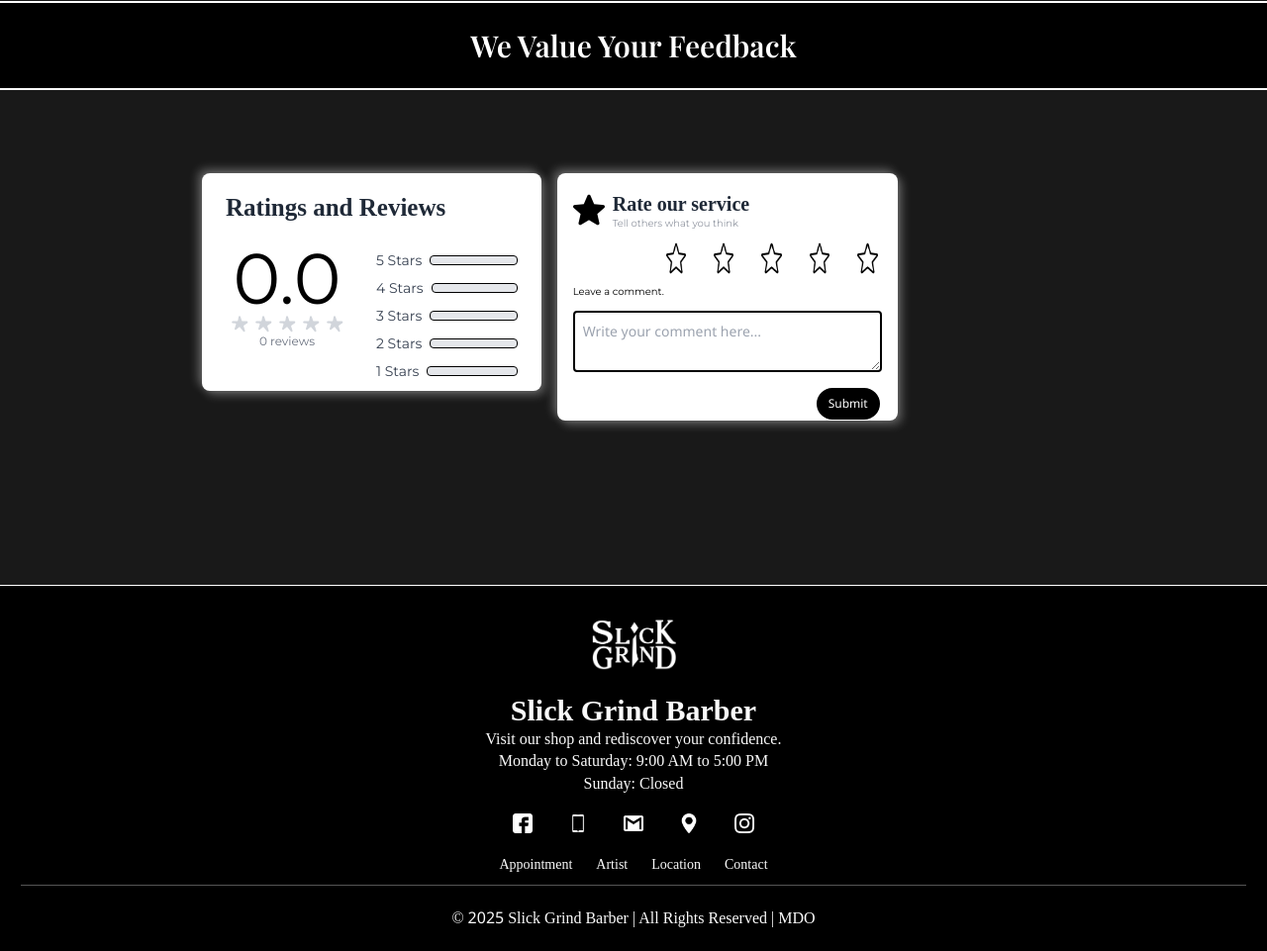
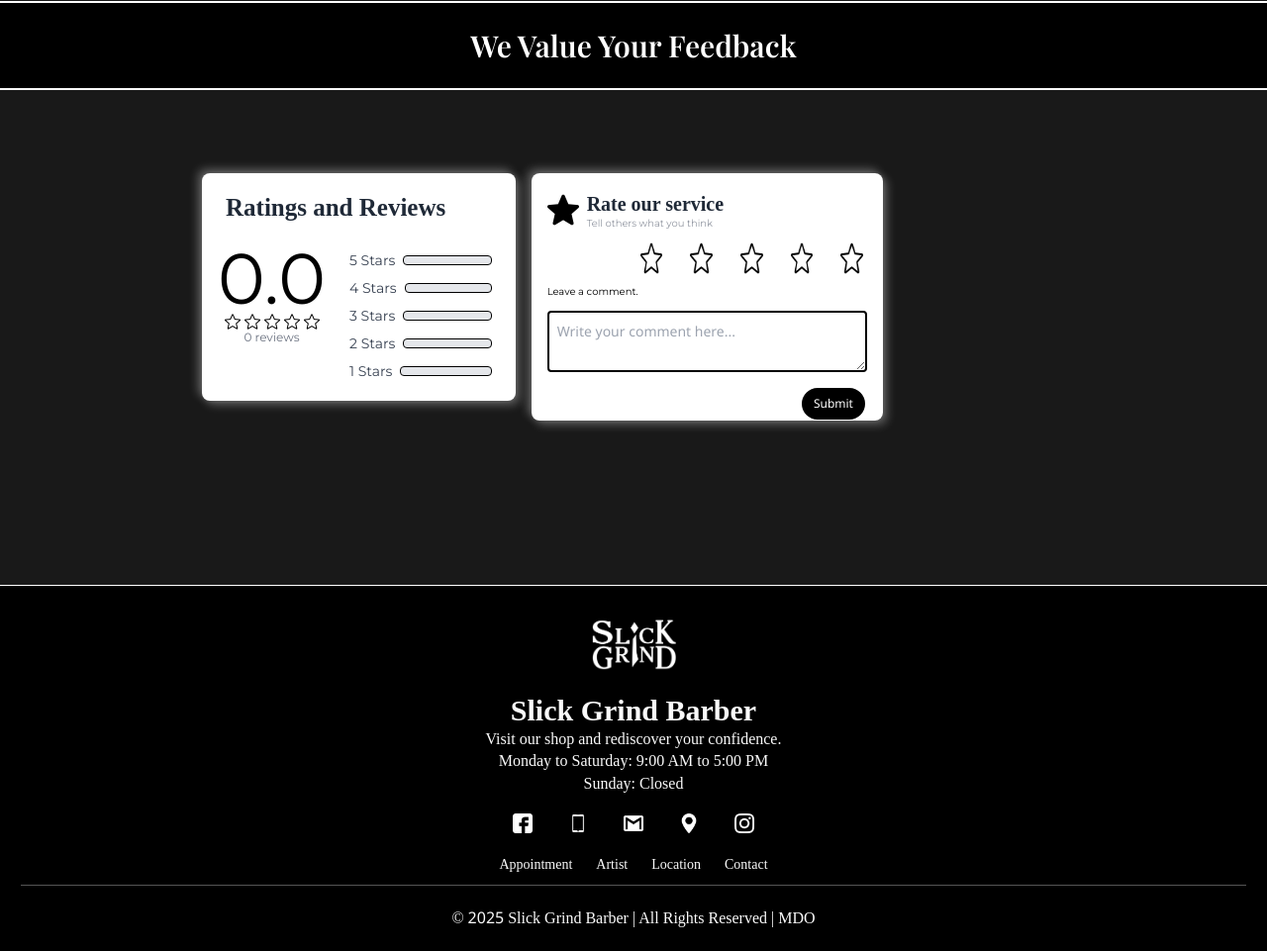
Before and after one commit to Miggy-hash/BarbershopWebsite, a Flask app: template app/templates/home.html in a window 1280 px wide. Shown: the part 4216-5177 px from the top of the page at 99% size. Run offline with Flask 3, Linux system fonts and the light colour scheme; the template is opened without the code that fills it, so the values that code supplies are empty; style sheets or scripts are compiled from the project's sources; some libraries are stand-ins or nearby versions; some web fonts are replaced.

Commit message:
Feedback still not fixed

```diff
--- a/app/static/js/sections/feedback.js
+++ b/app/static/js/sections/feedback.js
@@ -37,21 +37,35 @@
             console.warn('Total reviews element not found');
         }
 
-        // Update average stars
+        // Update average stars with partial fill
         const avgStarsContainer = document.querySelector('.flex.items-center.gap-1');
         if (avgStarsContainer) {
-            const avgRating = Math.round(review_data.average_rating);
-            avgStarsContainer.innerHTML = Array.from({ length: 5 }, (_, i) =>
-                `<img src="/static/icons/star${i < avgRating ? '' : '(1)'}.png" class="w-4 h-4">`
-            ).join('');
-            console.log(`Updated average stars to ${avgRating}`);
+            const avgRating = review_data.average_rating;
+            const fullStars = Math.floor(avgRating); // Full stars (e.g., 4 for 4.8)
+            const partialStarFraction = avgRating - fullStars; // Fractional part (e.g., 0.8)
+            avgStarsContainer.innerHTML = Array.from({ length: 5 }, (_, i) => {
+                if (i < fullStars) {
+                    return `<img src="/static/icons/star.png" class="w-4 h-4">`; // Full star
+                } else if (i === fullStars && partialStarFraction > 0) {
+                    return `<img src="/static/icons/half-star.png" class="w-4 h-4" style="opacity: ${partialStarFraction}">`; // Partial star
+                } else {
+                    return `<img src="/static/icons/star(1).png" class="w-4 h-4">`; // Empty star
+                }
+            }).join('');
+            console.log(`Updated average stars to ${avgRating} (full: ${fullStars}, partial: ${partialStarFraction})`);
         } else {
             console.warn('Average stars container not found');
         }
 
         // Update rating bars
-        document.querySelectorAll('.flex-1.h-\\[10px\\].w-\\[100px\\].bg-gray-200').forEach(el => {
+        const barContainers = document.querySelectorAll('.flex-1.h-\\[10px\\].w-\\[100px\\].bg-gray-200');
+        console.log(`Found ${barContainers.length} bar containers`);
+        barContainers.forEach(el => {
             const rating = parseInt(el.dataset.rating);
+            if (isNaN(rating)) {
+                console.error(`Invalid data-rating for element:`, el);
+                return;
+            }
             const count = review_data.ratings_counts[rating] || 0;
             const total = review_data.total_reviews || 1;
             const pct = total > 0 ? (count / total * 100).toFixed(2) : 0;
@@ -67,7 +81,7 @@
         });
 
         // Update comments
-        const commentsContainer = document.querySelector('.space-y-4.max-h-\\[450px\\].overflow-y-auto');
+        const commentsContainer = document.querySelector('#comments-container, .space-y-4.max-h-\\[450px\\].overflow-y-auto');
         if (commentsContainer) {
             commentsContainer.innerHTML = ''; // Clear existing comments
             review_data.comments.forEach(comment => {
@@ -111,7 +125,7 @@
             });
             console.log('Updated comment section');
         } else {
-            console.error('Comments container not found');
+            console.error('Comments container not found. Selector tried: #comments-container, .space-y-4.max-h-\\[450px\\].overflow-y-auto');
         }
     });
 
@@ -119,7 +133,9 @@
     const colors = ['hsl(220, 70%, 40%)', 'hsl(140, 70%, 40%)', 'hsl(0, 70%, 40%)', 'hsl(260, 70%, 40%)', 'hsl(30, 70%, 40%)'];
 
     // Set bar widths on page load
-    document.querySelectorAll('.flex-1.h-\\[10px\\].w-\\[100px\\].bg-gray-200').forEach(el => {
+    const barContainers = document.querySelectorAll('.flex-1.h-\\[10px\\].w-\\[100px\\].bg-gray-200');
+    console.log(`Found ${barContainers.length} bar containers on page load`);
+    barContainers.forEach(el => {
         const count = parseFloat(el.querySelector('.bar').dataset.count) || 0;
         const total = parseFloat(el.querySelector('.bar').dataset.total) || 0;
         const pct = total > 0 ? (count / total * 100).toFixed(2) : 0;
@@ -150,6 +166,27 @@
             el.textContent = moment(dateStr).fromNow();
         }
     });
+
+    // Initialize average stars on page load
+    const avgStarsContainer = document.querySelector('.flex.items-center.gap-1');
+    const avgRatingEl = document.querySelector('.text-6xl.lg\\:text-7xl.md\\:text-7xl');
+    if (avgStarsContainer && avgRatingEl) {
+        const avgRating = parseFloat(avgRatingEl.textContent) || 0;
+        const fullStars = Math.floor(avgRating);
+        const partialStarFraction = avgRating - fullStars;
+        avgStarsContainer.innerHTML = Array.from({ length: 5 }, (_, i) => {
+            if (i < fullStars) {
+                return `<img src="/static/icons/star.png" class="w-4 h-4">`; // Full star
+            } else if (i === fullStars && partialStarFraction > 0) {
+                return `<img src="/static/icons/half-star.png" class="w-4 h-4" style="opacity: ${partialStarFraction}">`; // Partial star
+            } else {
+                return `<img src="/static/icons/star(1).png" class="w-4 h-4">`; // Empty star
+            }
+        }).join('');
+        console.log(`Initialized average stars on page load: ${avgRating} (full: ${fullStars}, partial: ${partialStarFraction})`);
+    } else {
+        console.warn('Average stars container or rating element not found on page load');
+    }
 
     // Star rating widgets
     const widgets = document.querySelectorAll('.rating-widget');
--- a/app/templates/sections/feedback.html
+++ b/app/templates/sections/feedback.html
@@ -19,11 +19,11 @@
     <div class="w-auto lg:h-[500px] h-auto flex flex-col lg:flex-row justify-center p-6 lg:gap-4 bg-[#191919]">
 
         <!-- Ratings & Reviews -->
-        <section class="bg-white rounded-lg p-4 max-w-sm lg:w-[370px] w-[320px] md:w-[700px] lg:h-[220px] h-[190px] md:h-auto lg:mt-[60px] mt-[15px] shadow-[4px_4px_10px_rgba(255,255,255,0.3),-4px_-4px_10px_rgba(255,255,255,0.3)] hover:shadow-[4px_4px_16px_rgba(255,255,255,0.6),-4px_-4px_16px_rgba(255,255,255,0.6)] transition duration-300 md:ml-[180px]">
+        <section class="bg-white rounded-lg p-4 max-w-sm lg:w-[400px] w-[320px] md:w-[700px] lg:h-[230px] h-[190px] md:h-auto lg:mt-[60px] mt-[15px] shadow-[4px_4px_10px_rgba(255,255,255,0.3),-4px_-4px_10px_rgba(255,255,255,0.3)] hover:shadow-[4px_4px_16px_rgba(255,255,255,0.6),-4px_-4px_16px_rgba(255,255,255,0.6)] transition duration-300 md:ml-[180px]">
             <div class="flex flex-col items-start">
                 <h3 class="font-faustina text-[20px] md:text-[25px] font-bold text-gray-800 mb-2 ml-2">Ratings and Reviews</h3>
-                <div class="flex items-start gap-8 lg:gap-8 md:gap-6">
-                    <div class="flex flex-col items-center mt-2 ml-3">
+                <div class="flex items-start gap-6 lg:gap-6 md:gap-6">
+                    <div class="flex flex-col items-center mt-2 ">
                         <div class="text-6xl lg:text-7xl md:text-7xl font-montserrat leading-none text-black">{{ average_rating | default(0.0) }}</div>
                         <div class="flex items-center gap-1">
                             {% set full_stars = ((average_rating | default(0.0)) // 1) | int %}
@@ -58,7 +58,7 @@
         </section>
 
         <!-- Rate Our Service -->
-        <section class="bg-white rounded-lg p-4 w-auto h-[250px] lg:w-[500px] md:w-[500px] mb-15 lg:mt-[60px] mt-[15px] shadow-[4px_4px_10px_rgba(255,255,255,0.3),-4px_-4px_10px_rgba(255,255,255,0.3)] hover:shadow-[4px_4px_16px_rgba(255,255,255,0.6),-4px_-4px_16px_rgba(255,255,255,0.6)] transition duration-300 ml-[0px] lg:ml-[0px] md:ml-[120px] overflow-y-auto">
+        <section class="bg-white rounded-lg p-4 w-auto h-[250px] lg:w-[450px] md:w-[500px] mb-15 lg:mt-[60px] mt-[15px] shadow-[4px_4px_10px_rgba(255,255,255,0.3),-4px_-4px_10px_rgba(255,255,255,0.3)] hover:shadow-[4px_4px_16px_rgba(255,255,255,0.6),-4px_-4px_16px_rgba(255,255,255,0.6)] transition duration-300 ml-[0px] lg:ml-[0px] md:ml-[120px] overflow-y-auto">
             <div class="flex items-center justify-between">
                 <div class="flex items-center gap-2">
                     <img src="/static/icons/star.png" alt="Star Icon" class="w-8 h-8">
@@ -88,7 +88,7 @@
         </section>
 
         <!-- Comments Section -->
-        <section class="bg-transparent w-full lg:w-[500px] md:w-[500px] flex flex-col gap-2 lg:mt-[60px] mt-[15px] ml-[0px] lg:ml-[0px] md:ml-[120px]">
+        <section class="bg-transparent w-full lg:w-[450px] md:w-[500px] flex flex-col gap-2 lg:mt-[60px] mt-[15px] ml-[0px] lg:ml-[0px] md:ml-[120px]">
             {% for c in comments %}
             <article class="bg-white rounded-lg shadow p-3 relative">
                 <div class="flex">
```
Also changed, not shown: app/instance/appointments.db, app/static/icons/half-star.png (added).
